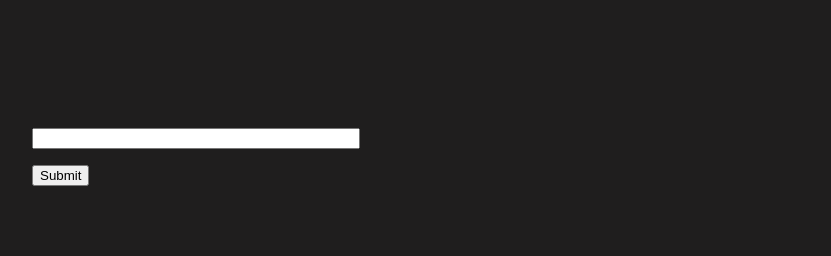
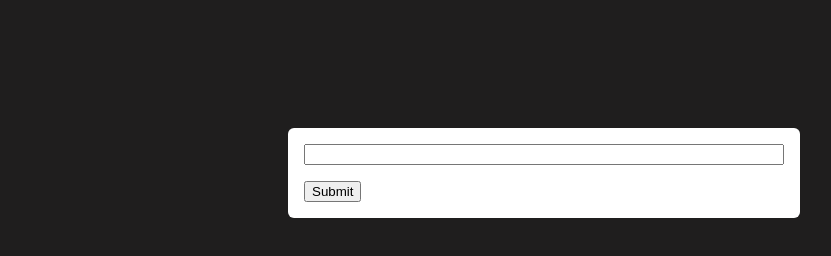
Before and after one commit to Fationcuro/CARD, a plain HTML site: page index.html in a window 1280 px wide. Shown: the whole page, without its empty margins (96-927 px from the left). Drawn offline with Linux system fonts and the light colour scheme.

Commit message:
styling for css

```diff
--- a/index.html
+++ b/index.html
@@ -10,8 +10,8 @@
 <body>
 
 
-    <form action="/user-data" method="GET">
-    <input type="text" >
+    <form action="/" method="GET">
+    <input type="text" name="user-name" >
     <button>Submit</button>
 </form>
 
--- a/style.css
+++ b/style.css
@@ -2,10 +2,19 @@ body{
 background-color:rgb(31, 30, 30) ;
 margin: 8rem;
 }
+form{
+  width: 30rem;
+  margin: 3rem auto;
+  background-color: rgb(255, 255, 255);
+  padding: 1rem;
+  border-radius: 6px;
+
+}
 input{
-  width: 20rem;
+  width: 30rem;
   display: block;
   margin-bottom: 1rem;
+  box-sizing: border-box;
 }
 button{
   display: block;
```
